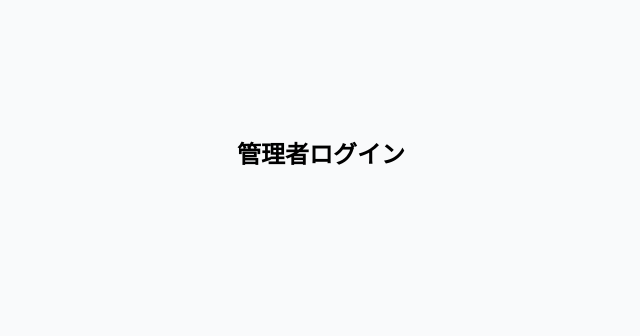
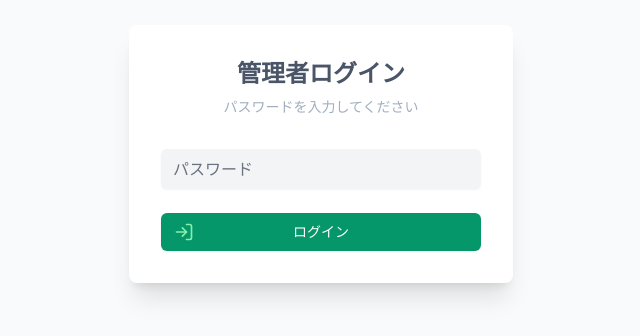
Before and after one commit to Elmo2358/ChiriTsumuGakusha, a Next.js app: page /admin/login in a window 1280 px wide. Shown: the part 246-582 px from the top of the page, without its empty margins (319-959 px from the left). Built offline with nearby package versions, Linux system fonts and the light colour scheme.

Commit message:
feat: 管理者ログインページのレイアウトを整備し、フォームを実装

```diff
--- a/src/app/admin/login/page.tsx
+++ b/src/app/admin/login/page.tsx
@@ -1,10 +1,45 @@
-// src/app/admin/login/page.tsx
+/// src/app/admin/login/page.tsx
+import { LogIn } from 'lucide-react';
 
 export default function AdminLoginPage() {
   return (
-    <div>
-      <h1 className="text-2xl font-bold">管理者ログイン</h1>
-      {/* ここに後でフォームを実装します */}
+    <div className="w-full max-w-sm rounded-lg bg-light-bg p-8 shadow-xl dark:bg-dark-bg">
+      <div className="text-center">
+        <h1 className="text-2xl font-bold text-light-text-primary dark:text-dark-text-primary">
+          管理者ログイン
+        </h1>
+        <p className="mt-2 text-sm text-light-text-secondary dark:text-dark-text-secondary">
+          パスワードを入力してください
+        </p>
+      </div>
+
+      <form className="mt-8 space-y-6">
+        <div>
+          <label htmlFor="password" className="sr-only">
+            パスワード
+          </label>
+          <input
+            id="password"
+            name="password"
+            type="password"
+            required
+            className="relative block w-full rounded-md border-gray-300 bg-gray-100 px-3 py-2 text-gray-900 placeholder-gray-500 shadow-sm focus:z-10 focus:border-green-500 focus:outline-none focus:ring-green-500 dark:border-gray-600 dark:bg-gray-700 dark:text-white dark:placeholder-gray-400 dark:focus:border-green-400 dark:focus:ring-green-400"
+            placeholder="パスワード"
+          />
+        </div>
+
+        <div>
+          <button
+            type="submit"
+            className="group relative flex w-full justify-center rounded-md border border-transparent bg-light-accent px-4 py-2 text-sm font-medium text-white shadow-sm hover:bg-green-700 focus:outline-none focus:ring-2 focus:ring-green-500 focus:ring-offset-2 dark:bg-dark-accent dark:hover:bg-green-500"
+          >
+            <span className="absolute inset-y-0 left-0 flex items-center pl-3">
+              <LogIn className="h-5 w-5 text-green-300 group-hover:text-green-200" aria-hidden="true" />
+            </span>
+            ログイン
+          </button>
+        </div>
+      </form>
     </div>
   );
 }
```
